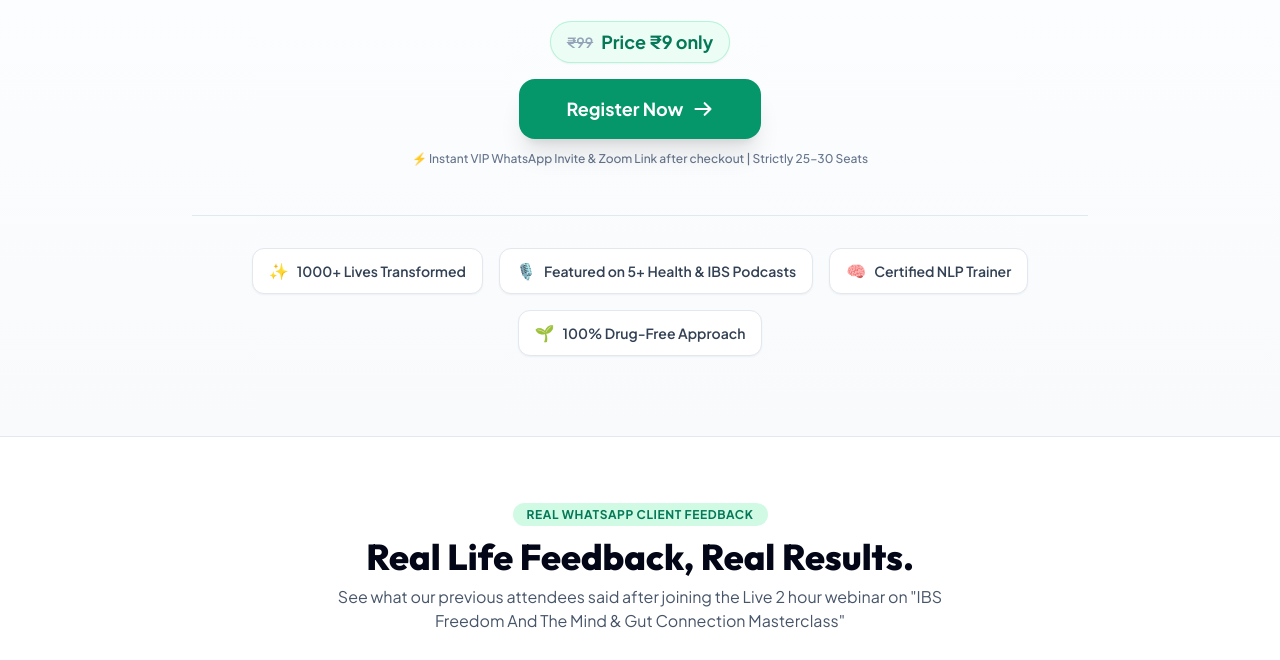
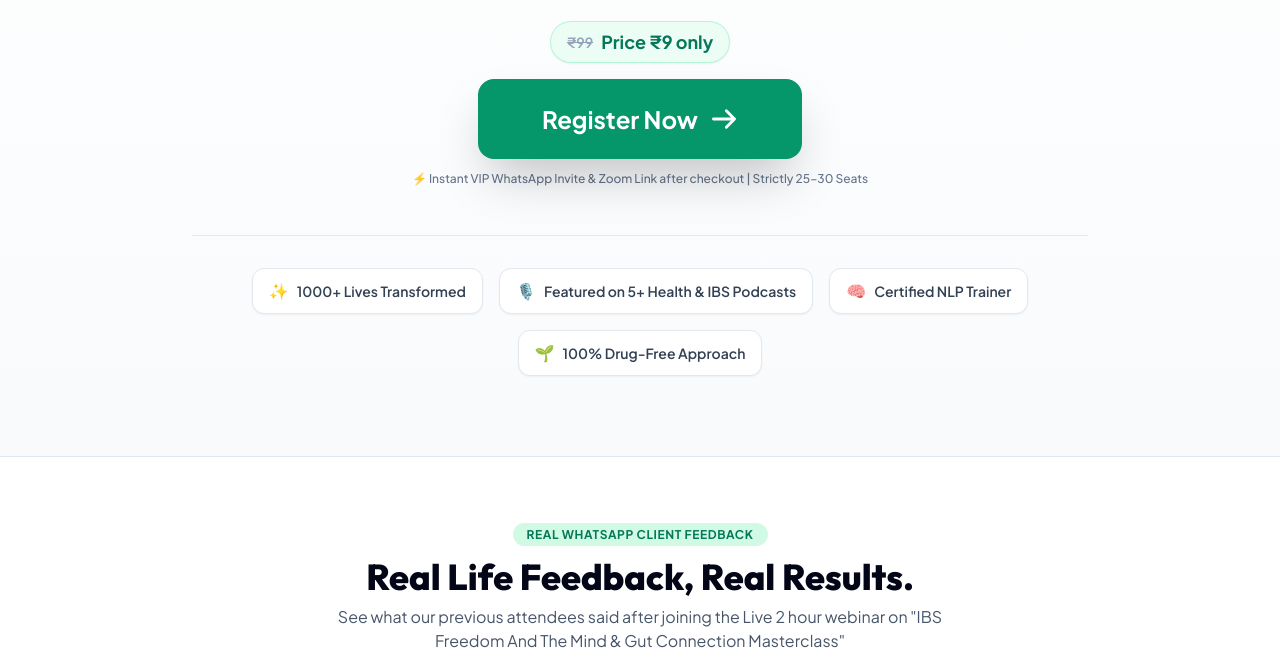
Before and after one commit to sagarburman1920/nidhikhera, a plain HTML site: page index.html in a window 1280 px wide. Shown: the part 1088-1748 px from the top of the page. Drawn offline with nearby package versions, Linux system fonts and the light colour scheme.

Commit message:
Increase hero CTA button size with larger padding, text, and arrow icon

```diff
--- a/index.html
+++ b/index.html
@@ -146,9 +146,9 @@
         </div>
 
         <div>
-          <a href="https://rzp.io/rzp/x4uSYYKk" target="_blank" class="inline-flex items-center justify-center gap-2.5 px-8 sm:px-12 py-4 bg-emerald-600 hover:bg-emerald-700 text-white font-extrabold text-base sm:text-lg rounded-2xl shadow-xl hover:shadow-2xl transition-all transform hover:-translate-y-0.5">
+          <a href="https://rzp.io/rzp/x4uSYYKk" target="_blank" class="inline-flex items-center justify-center gap-3 px-10 sm:px-16 py-5 sm:py-6 bg-emerald-600 hover:bg-emerald-700 text-white font-black text-xl sm:text-2xl rounded-2xl shadow-2xl hover:shadow-emerald-500/30 transition-all duration-200 transform hover:-translate-y-1 hover:scale-105 active:scale-95">
             <span>Register Now</span>
-            <svg class="w-5 h-5" fill="none" stroke="currentColor" viewBox="0 0 24 24"><path stroke-linecap="round" stroke-linejoin="round" stroke-width="2.5" d="M14 5l7 7m0 0l-7 7m7-7H3"/></svg>
+            <svg class="w-6 h-6 sm:w-7 sm:h-7" fill="none" stroke="currentColor" viewBox="0 0 24 24"><path stroke-linecap="round" stroke-linejoin="round" stroke-width="2.5" d="M14 5l7 7m0 0l-7 7m7-7H3"/></svg>
           </a>
         </div>
         <p class="text-xs text-slate-500 mt-3 font-medium">⚡ Instant VIP WhatsApp Invite & Zoom Link after checkout | Strictly 25–30 Seats</p>
```
